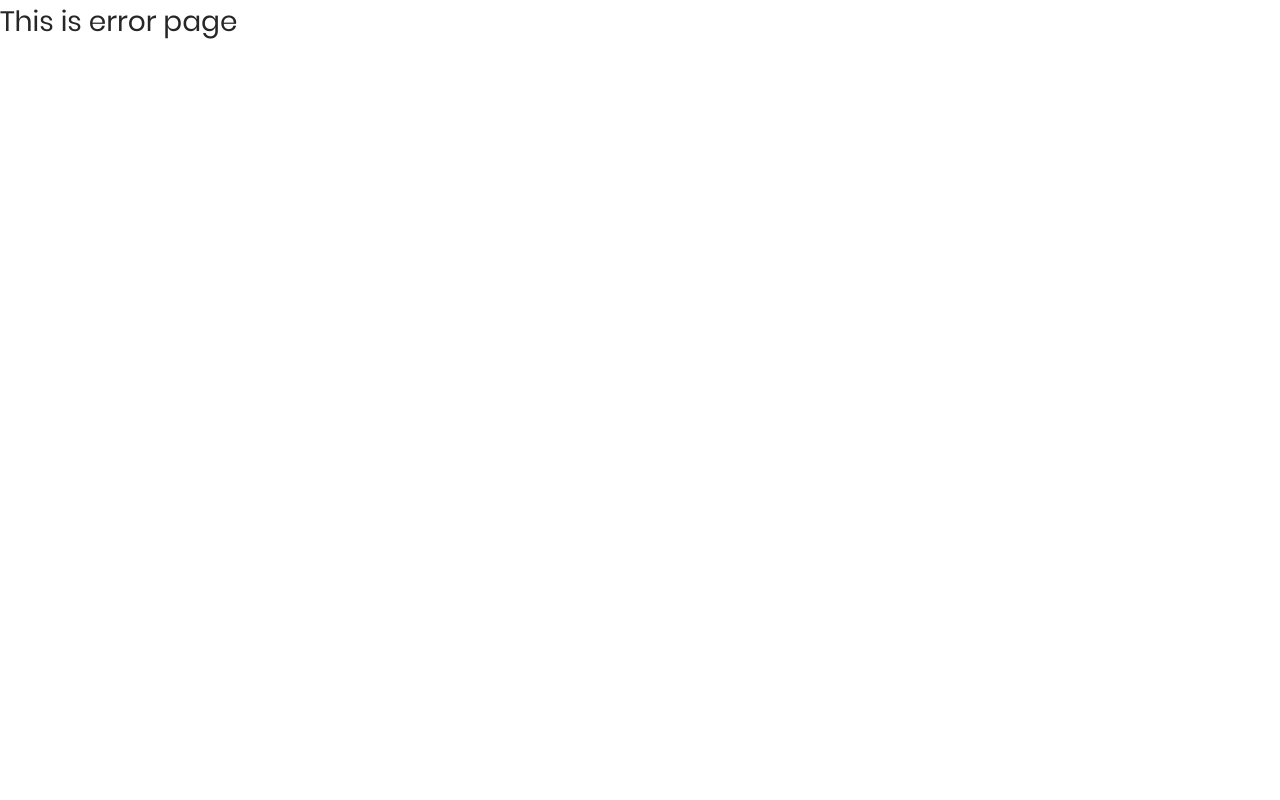
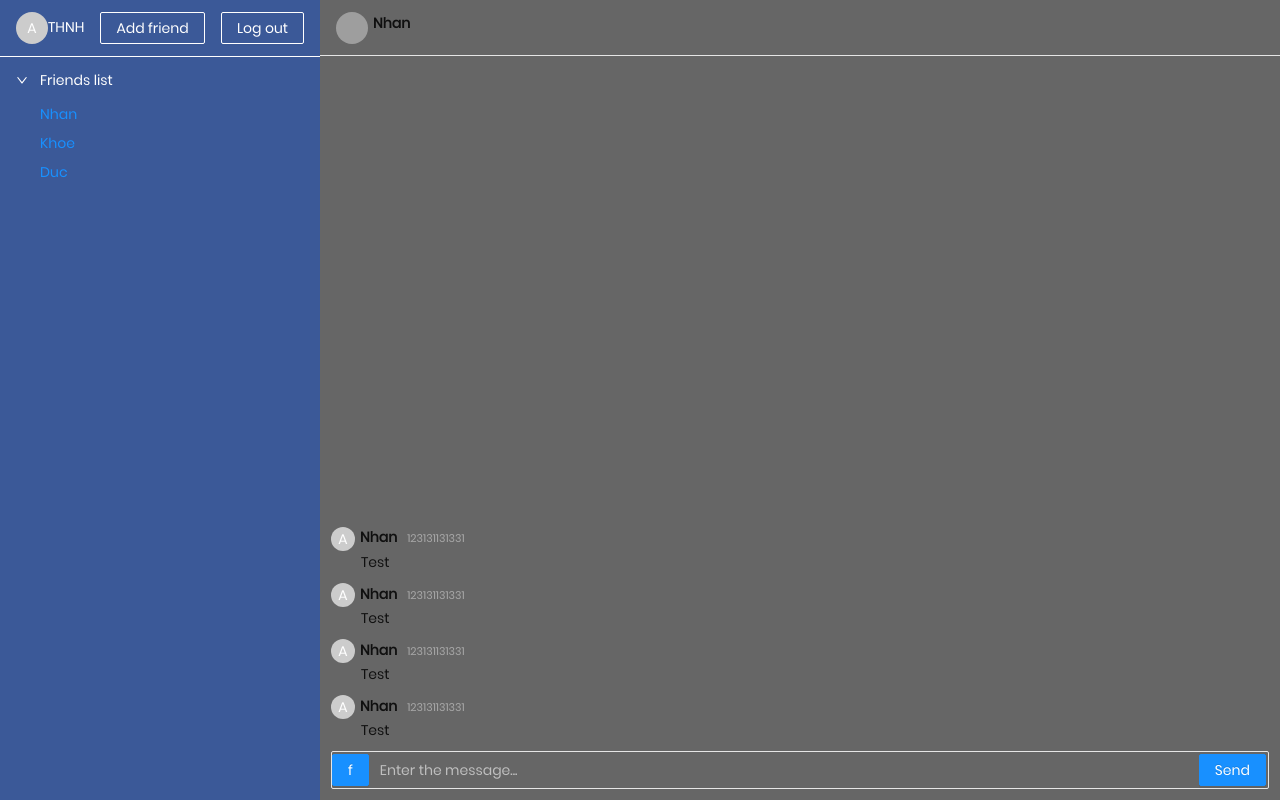
Before and after one commit to ptmsk/hybrid-chat-application, a React (Create React App) app: page /chat in a window 1280 px wide. Built offline with nearby package versions, Linux system fonts and the light colour scheme; grey boxes are pictures that could not be loaded.

Commit message:
ptmsk: remove specific path for each user

```diff
--- a/src/App.js
+++ b/src/App.js
@@ -10,7 +10,7 @@ function App() {
   return <BrowserRouter>
     <Routes>
       <Route element={<Login />} path="/" />
-      <Route element={<ChatRoom />} path="/chat/:username" />
+      <Route element={<ChatRoom />} path="/chat/" />
       <Route element={<Signup />} path="/signup" />
       <Route element={<Error />} path="*" />
     </Routes>
--- a/src/components/ChatRoom/UserInfo.js
+++ b/src/components/ChatRoom/UserInfo.js
@@ -24,13 +24,13 @@ export default function UserInfo() {
     // }
 
   const navigate = useNavigate();
-  const { username } = useParams();
+  // const { username } = useParams();
 
   return (
     <WrappedStyled>
         <div>
             <Avatar src={""}>A</Avatar>
-            <Typography.Text className='username'>{ username }</Typography.Text>
+            <Typography.Text className='username'>THNH</Typography.Text>
         </div>
 
         {/* <Button type='text' className="add-friend" onClick={handleAddFriend} ghost>Add friend</Button> */}
--- a/src/components/Login/index.js
+++ b/src/components/Login/index.js
@@ -18,7 +18,7 @@ export default function Login() {
     }
 
     const user = await getUserLogin(req);
-    if(user) navigate('/chat/' + user.fullname)
+    if(user) navigate('/chat/')
     else setincorect(true)
   };
   return (
```
